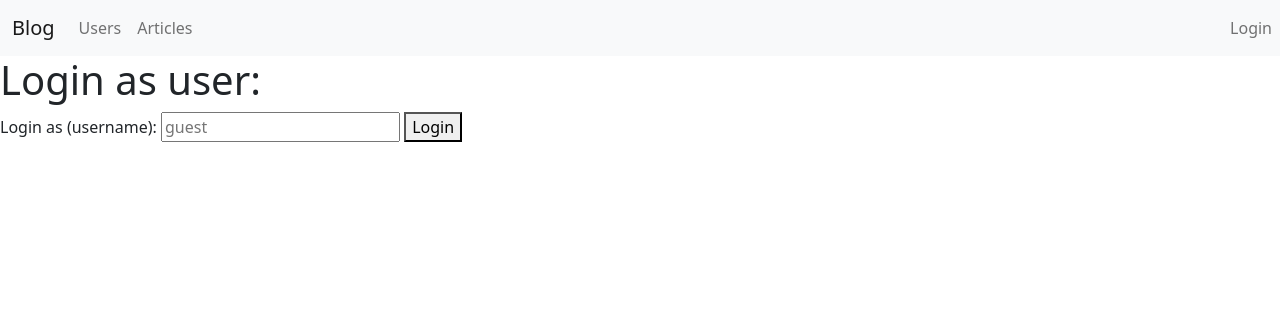
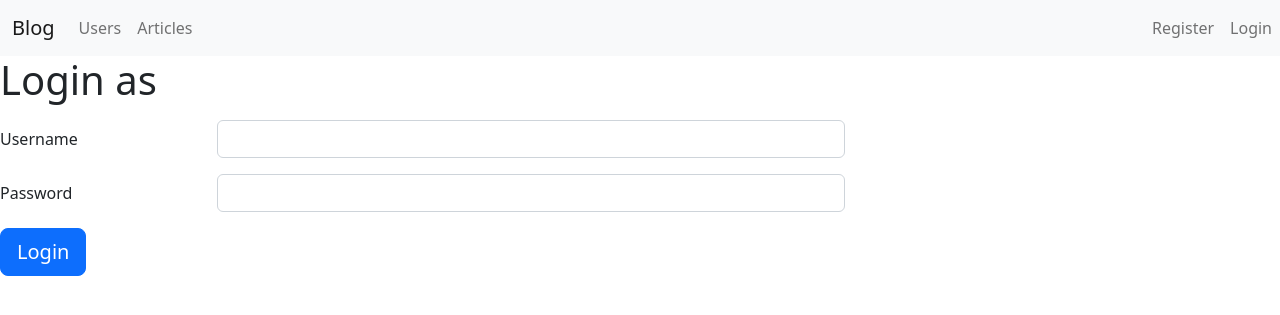
Before and after one commit to ISVios/geekbrains_home_flask, a Flask app: page /auth/login/ in a window 1280 px wide. Shown: the top 315 px of the page. Run offline with Flask 3, Linux system fonts and the light colour scheme; parts of the project's set-up code (start-up, migrations or seed data) failed here and were passed over; some libraries are stand-ins or nearby versions.

Commit message:
fix after run

```diff
--- a/blog/app.py
+++ b/blog/app.py
@@ -43,10 +43,10 @@ def create_superuser():
 
     root = UserModel(username="root", is_staff=True)
     root.password = os.environ.get("ROOT_PASSWORD") or "toor"
+    db.session.add(root)
 
-    db.session.add(root)
     db.session.commit()
-    logging.info("create superuser: " + root)
+    logging.info(f"create superuser: {root}")
 
 
 # __BLUEPRINT__
--- a/blog/config.py
+++ b/blog/config.py
@@ -2,7 +2,7 @@ import os
 import logging
 
 # __GLOBAL_Logger_Level__
-# logging.basicConfig(level=logging.WARN)
+logging.basicConfig(level=os.environ.get("LOGGER_LEVEL", None))
 
 
 class BaseConfig(object):
--- a/blog/forms/user.py
+++ b/blog/forms/user.py
@@ -13,7 +13,7 @@ class UserBaseForm(FlaskForm):
             validators.Email(),
             validators.Length(min=6, max=200),
         ],
-        filters=[lambda data: data and data.lowers()],
+        filters=[lambda data: data and data.lower()],
     )
 
 
@@ -27,3 +27,9 @@ class RegistrationForm(UserBaseForm):
     )
     confirm = PasswordField("Repeat password")
     submit = SubmitField("Register")
+
+
+class LoginForm(FlaskForm):
+    username = StringField("Username", [validators.DataRequired()])
+    password = PasswordField("Password", [validators.DataRequired()])
+    submit = SubmitField("Login")
--- a/blog/templates/auth/login.html
+++ b/blog/templates/auth/login.html
@@ -1,18 +1,15 @@
 {% extends "base.html" %}
+{% from "macro/formhelpers.html" import render_field %}
 {% block title %}
   Login as
 {% endblock title %}
 {% block content %}
-  <h1>Login as user:</h1>
+  <h1>Login as</h1>
   {% if error %}<div class="alert alert-danger" role="alert">{{ error }}</div>{% endif %}
   <form method="post">
-    <label for="input-username">Login as (username):</label>
-    <input id="input-username"
-           type="text"
-           name="username"
-           placeholder="guest"
-           required/>
-    <button type="submit">Login</button>
+    {{ form.csrf_token }}
+    {% for field in ["username", "password"] %}{{ render_field(form[field])}}{% endfor %}
+    <div>{{ form.submit(class="btn btn-primary btn-lg")}}</div>
   </form>
 {% endblock content %}
 {% block footer %}
--- a/blog/templates/navigate.html
+++ b/blog/templates/navigate.html
@@ -30,6 +30,10 @@
     {% if current_user.is_authenticated %}
       <a class="nav-link" href="{{ url_for('auth_app.logout') }}">Logout</a>
     {% else %}
+      <a href="{{ url_for('auth_app.register') }}"
+         class="nav-link {% if request.endpoint == 'login' -%}active{%- endif %}">
+        Register
+      </a>
       <a href="{{ url_for('auth_app.login') }}"
          class="nav-link {% if request.endpoint == 'login' -%}active{%- endif %}">
         Login
--- a/blog/views/auth.py
+++ b/blog/views/auth.py
@@ -1,12 +1,20 @@
-from flask import Blueprint, render_template, request, redirect, url_for
+from re import error
+
+from flask import Blueprint, current_app, redirect, render_template, request, url_for
 from flask_login import (
     LoginManager,
     current_user,
+    login_required,
     login_user,
     logout_user,
-    login_required,
 )
+from flask_wtf.csrf import logging
+from jinja2 import is_undefined
+from sqlalchemy.exc import IntegrityError
+from werkzeug.exceptions import NotFound
 
+from blog.forms.user import LoginForm, RegistrationForm
+from blog.models.database import db
 from blog.models.user import UserModel
 
 auth_app = Blueprint("auth_app", __name__)
@@ -27,16 +35,30 @@ def unauthorized():
 
 @auth_app.route("/login/", methods=["GET", "POST"], endpoint="login")
 def login():
-    if request.method == "GET":
-        return render_template("auth/login.html")
-    username = request.form.get("username")
-    if not username:
-        return render_template("auth/login.html", error="username not passed")
-    user = UserModel.query.filter_by(username=username).one_or_none()
-    if user is None:
-        return render_template("auth/login.html", error=f"no user {username}found")
-    login_user(user)
-    return redirect(url_for("index"))
+    if current_user.is_authenticated:
+        return redirect(url_for("index"))
+
+    form = LoginForm(request.form)
+
+    if request.method == "POST" and form.validate_on_submit():
+        user = UserModel.query.filter_by(username=form.username.data).one_or_none()
+        if user is None:
+            return render_template(
+                "auth/login.html", form=form, error="User(username) not exist"
+            )
+        if not user.password_vildate(form.password.data):
+            return render_template(
+                "auth/login.html", form=form, error="Invalid username or password"
+            )
+        login_user(user)
+        return redirect(url_for("index"))
+    return render_template("auth/login.html", form=form)
+
+
+@auth_app.route("/login_as/", methods=["GET", "POST"], endpoint="login_as")
+def login_as():
+    if not (current_user.is_authenticated and current_user.is_staff):
+        raise NotFound
 
 
 @auth_app.route("/logout/", endpoint="logout")
@@ -46,11 +68,43 @@ def logout():
     return redirect(url_for("index"))
 
 
+@auth_app.route("/register/", methods=["GET", "POST"], endpoint="register")
+def register():
+    if current_user.is_authenticated:
+        return redirect(url_for("index"))
+    error = None
+    form = RegistrationForm(request.form)
+    if request.method == "POST" and form.validate_on_submit():
+        if UserModel.query.filter_by(username=form.username.data).count():
+            form.username.errors.append("User allready exist")
+            return render_template("auth/register.html", form=form)
+        if UserModel.query.filter_by(email=form.email.data).count():
+            form.email.errors.append("email allready exist")
+            return render_template("auth/register.html", form=form)
+        user = UserModel(
+            first_name=form.first_name.data,
+            last_name=form.last_name.data,
+            username=form.username.data,
+            email=form.email.data,
+            is_staff=False,
+        )
+        user.password = form.password.data
+        db.session.add(user)
+        try:
+            db.session.commit()
+        except IntegrityError:
+            current_app.logger.exception(error)
+            logging.error(error)
+        else:
+            current_app.logger.info("Created user %s", user)
+            login_user(user)
+            return redirect(url_for("index"))
+    return render_template("auth/register.html", form=form, error=error)
+
+
 @auth_app.route("/secret/", endpoint="secret")
 @login_required
 def secret_view():
-    breakpoint()
-    breakpoint()
     if current_user.is_staff:
         return "Super secret data"
     else:
--- a/blog/views/user.py
+++ b/blog/views/user.py
@@ -29,5 +29,5 @@ def user_profile():
         return redirect(url_for("auth_app.login"))
     user = current_user
     if user is None:
-        raise NotFound(f"You Profile no found.")
+        raise NotFound(f"You Proffile no found.")
     return render_template("user/profile.html", user=user)
```
Also changed, not shown: blog/templates/auth/register.html (+5 -3 lines).
